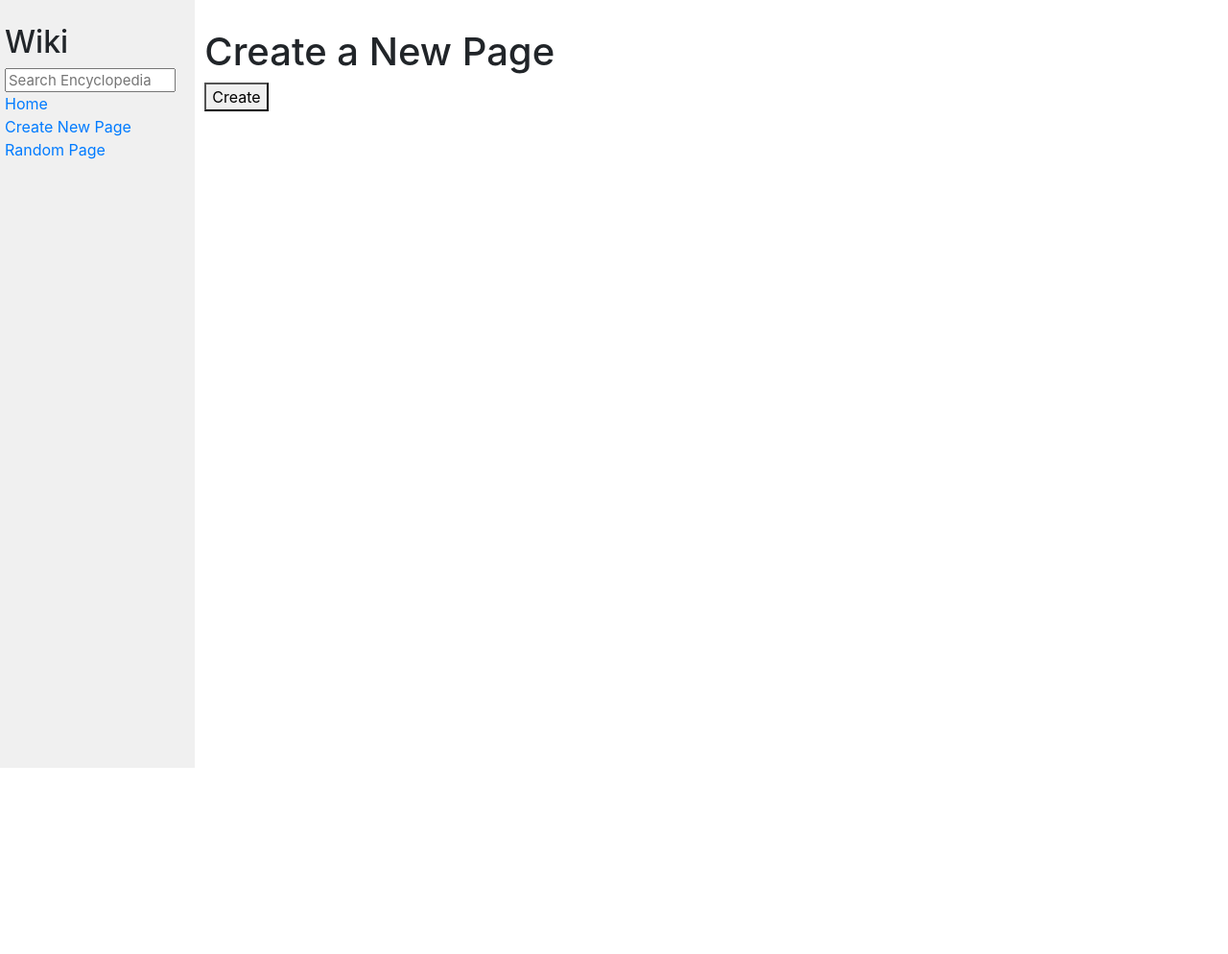
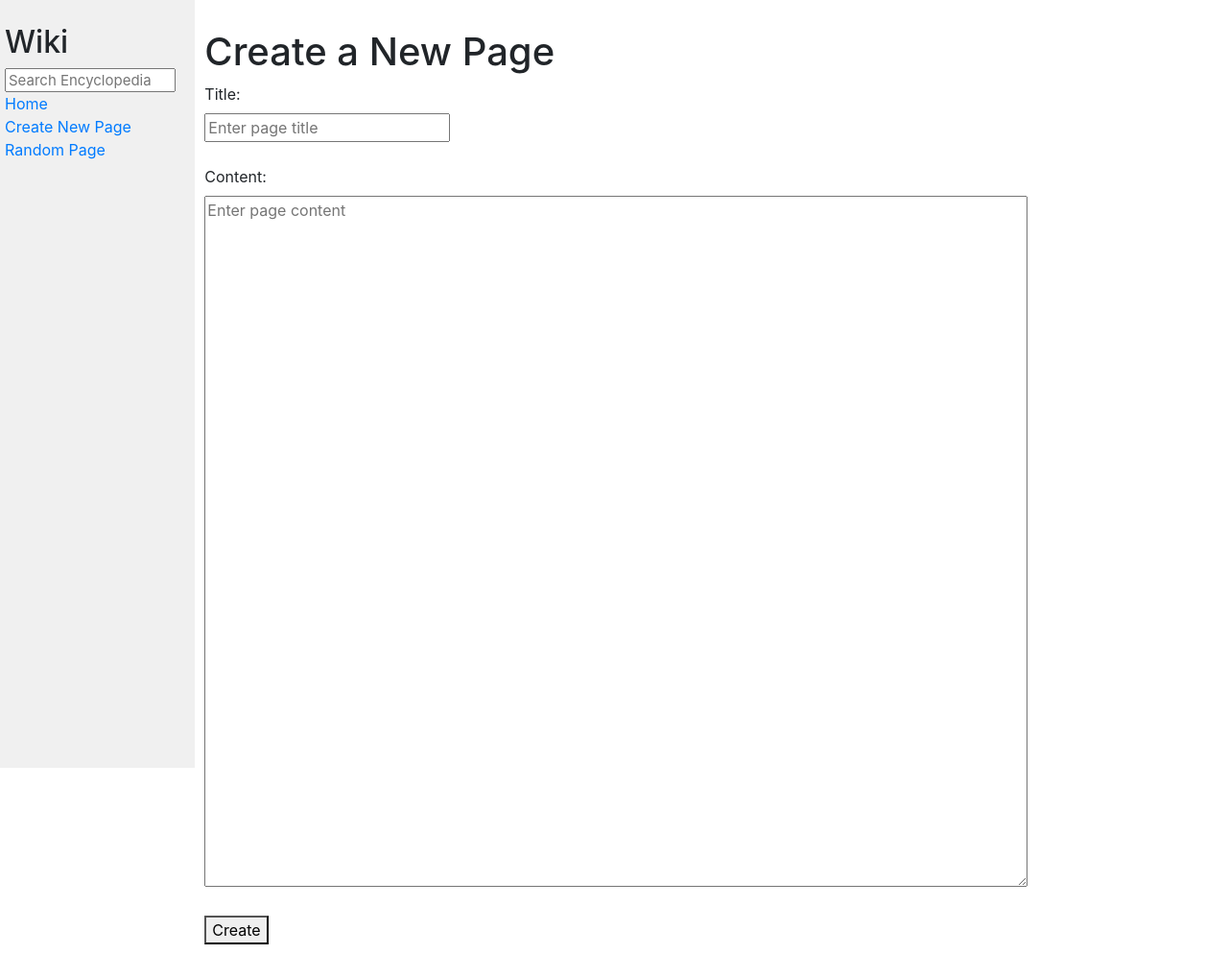
Before and after one commit to bibimbop123/wiki-python, a Django app: page /new_page/ in a window 1280 px wide. Shown: the whole page at 96% size. Before the commit the page ends 800 px from the top, so only its background shows below. Run offline with Django 3.2, Linux system fonts and the light colour scheme; some libraries are stand-ins or nearby versions.

Commit message:
working point

```diff
--- a/encyclopedia/templates/encyclopedia/new_page.html
+++ b/encyclopedia/templates/encyclopedia/new_page.html
@@ -10,6 +10,11 @@
     <form method="post">
         {% csrf_token %}
         {{ form.as_p }}
+        <label for="title">Title:</label><br>
+        <input type="text" id="title" name="title" placeholder="Enter page title"><br><br>
+
+        <label for="content">Content:</label><br>
+        <textarea id="content" name="content" rows="10" cols="50" placeholder="Enter page content"></textarea><br><br>
         <button type="submit">Create</button>
     </form>
 
--- a/encyclopedia/urls.py
+++ b/encyclopedia/urls.py
@@ -1,5 +1,4 @@
 from django.urls import path
-
 from . import views
 
 urlpatterns = [
@@ -8,5 +7,5 @@ urlpatterns = [
     path("search/", views.search, name="search"),
     path("new_page/", views.new_page, name="new_page"),
     path("edit_page/<str:title>/", views.edit_page, name="edit_page"),
-    path("random_page/", views.random_page, name="random_page"),
+    path("random_page/", views.random_page, name="random_page")
 ]
--- a/encyclopedia/views.py
+++ b/encyclopedia/views.py
@@ -32,15 +32,24 @@ def search(request):
 
 def new_page(request):
     if request.method == 'POST':
-        title = request.POST.get('title')
-        content = request.POST.get('content')
+        title = request.POST.get('title', '').strip()
+        content = request.POST.get('content', '').strip()
+
+        # Check if title or content is empty
+        if not title or not content:
+            return render(request, "encyclopedia/new_page.html", {
+                "error": "Title and content cannot be empty."
+            })
+
+        # Check if an entry with the same title already exists
         if util.get_entry(title) is not None:
             return render(request, "encyclopedia/error.html", {
                 "message": "An entry with this title already exists."
             })
-        else:
-            util.save_entry(title, content)
-            return redirect('entry', title=title)
+
+        # Save the new entry
+        util.save_entry(title, content)
+        return redirect('entry', title=title)
     else:
         return render(request, "encyclopedia/new_page.html")
 
```
Also changed, not shown: entries/steve jobs.md (added, +1 -0 lines), 3 other files.
